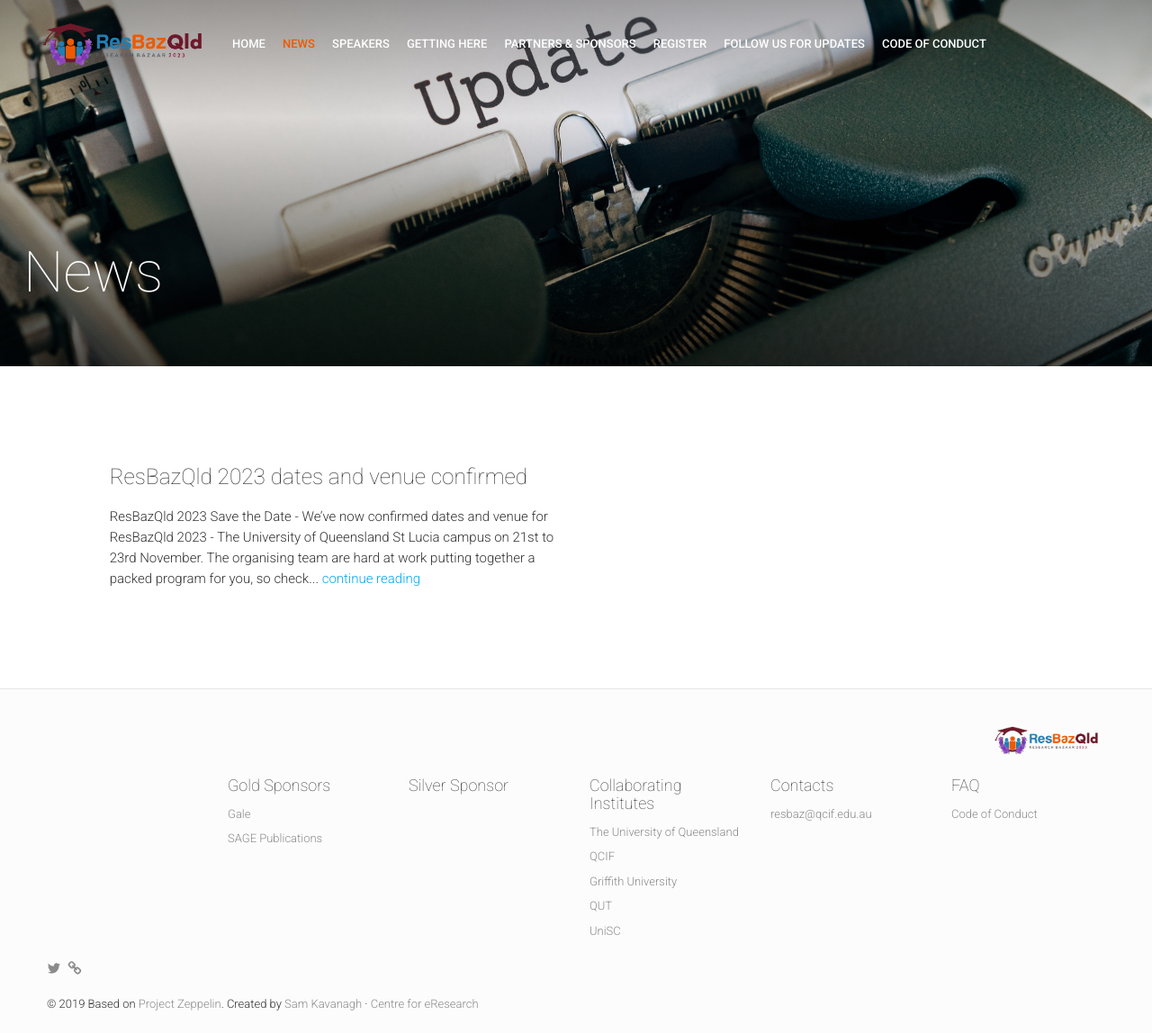
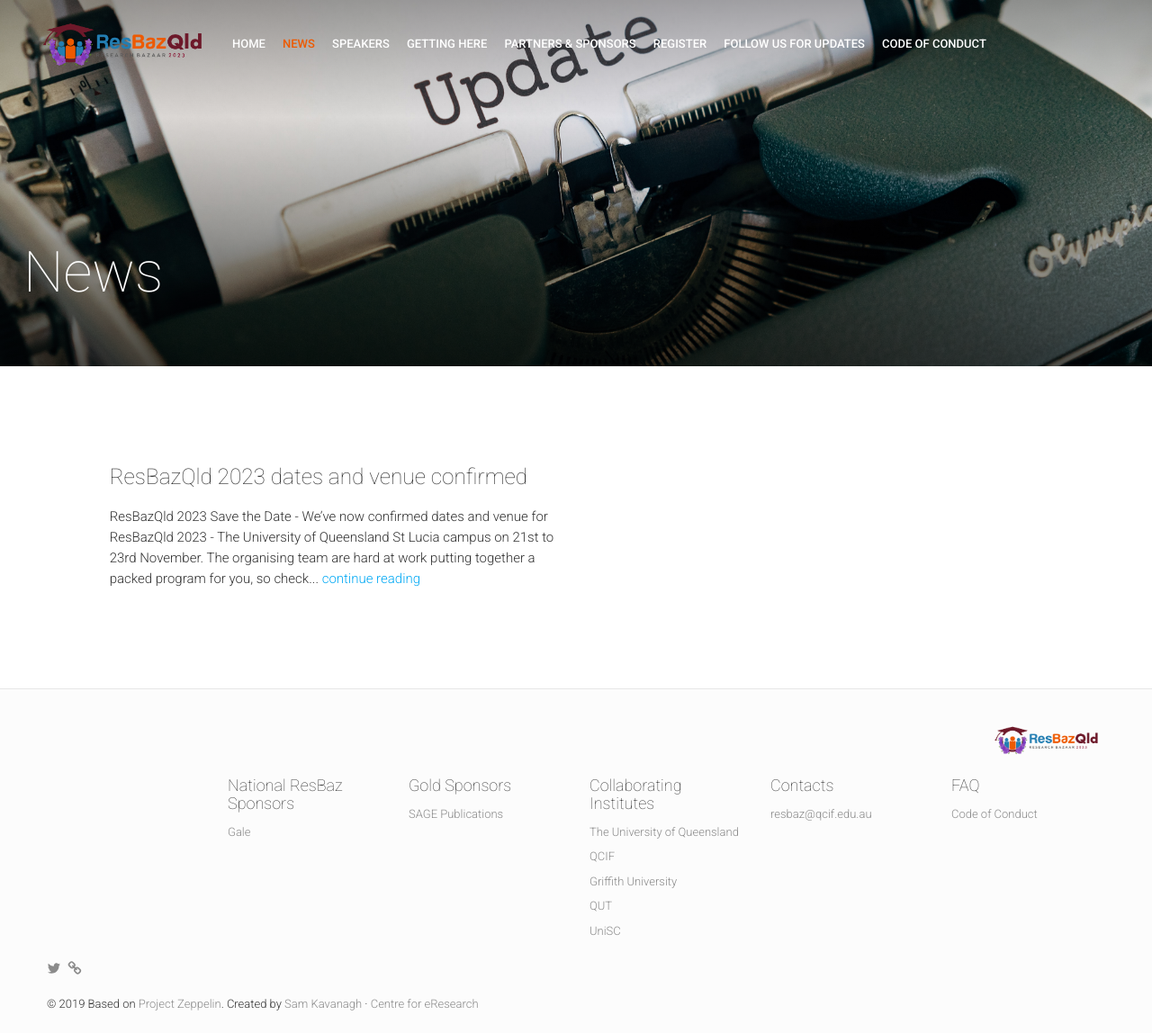
Before and after one commit to resbaz/resbazvic2024, a Jekyll site: the page built from latest-news.html, in a window 1280 px wide and 1148 px high. Shown: the whole window at 90% size. Built offline with Jekyll 4.4.1, drawn with Linux system fonts in a browser that asks for light colours; nearby versions of some CDN libraries; comment, search, counter and statistics services are not loaded.

Commit message:
upgrading Gale sponsor level

```diff
--- a/_config.yml
+++ b/_config.yml
@@ -185,15 +185,18 @@ footerBlocks:
   #links:
    #- {link: "https://www.flickr.com/photos/bystandr/", text: "All site background images copyright Dr Nick"}
  -
+  title: "National ResBaz Sponsors"
+  links:
+   - {link: "https://www.gale.com/intl/primary-sources/digital-scholar-lab", text: "Gale", imageUrl: "../img/organizers/gale_trans.png"}
+ -
   title: "Gold Sponsors"
   links:
-   - {link: "https://www.gale.com/intl/primary-sources/digital-scholar-lab", text: "Gale", imageUrl: "../img/organizers/gale_trans.png"}
    - {link: "https://learningresources.sagepub.com/home", text: "SAGE Publications", imageUrl: "../img/organizers/sage2023.png"}
  -
-  title: "Silver Sponsor"
-  links:
-   #- {link: "https://www.aarnet.edu.au/", text: "AARNet", imageUrl: "../img/organizers/aarnet.png"}
- -
+#  title: "Silver Sponsor"
+#  links:
+#   #- {link: "https://www.aarnet.edu.au/", text: "AARNet", imageUrl: "../img/organizers/aarnet.png"}
+# -
   title: "Collaborating Institutes"
   links:
    - {text: "The University of Queensland", description: "UQ", link: "https://www.uq.edu.au/", imageUrl: "../img/organizers/uq.jpg"}
--- a/_data/organizers.yml
+++ b/_data/organizers.yml
@@ -1,7 +1,10 @@
+-
+  group: "National ResBaz Sponsors"
+  elements:
+    - {name: "Gale", description: "Gale", link: "https://www.gale.com/intl/primary-sources/digital-scholar-lab", imageUrl: "../img/organizers/Gale_NewLogo_OrangeBlue_CMYK.jpg"}
 -
   group: "Gold Sponsors"
   elements:
-    - {name: "Gale", description: "Gale", link: "https://www.gale.com/intl/primary-sources/digital-scholar-lab", imageUrl: "../img/organizers/Gale_NewLogo_OrangeBlue_CMYK.jpg"}
     - {name: "SAGE", description: "SAGE", link: "https://learningresources.sagepub.com/home", imageUrl: "../img/organizers/sage2023.png"}
 -
   group: "Silver Sponsors"
```
